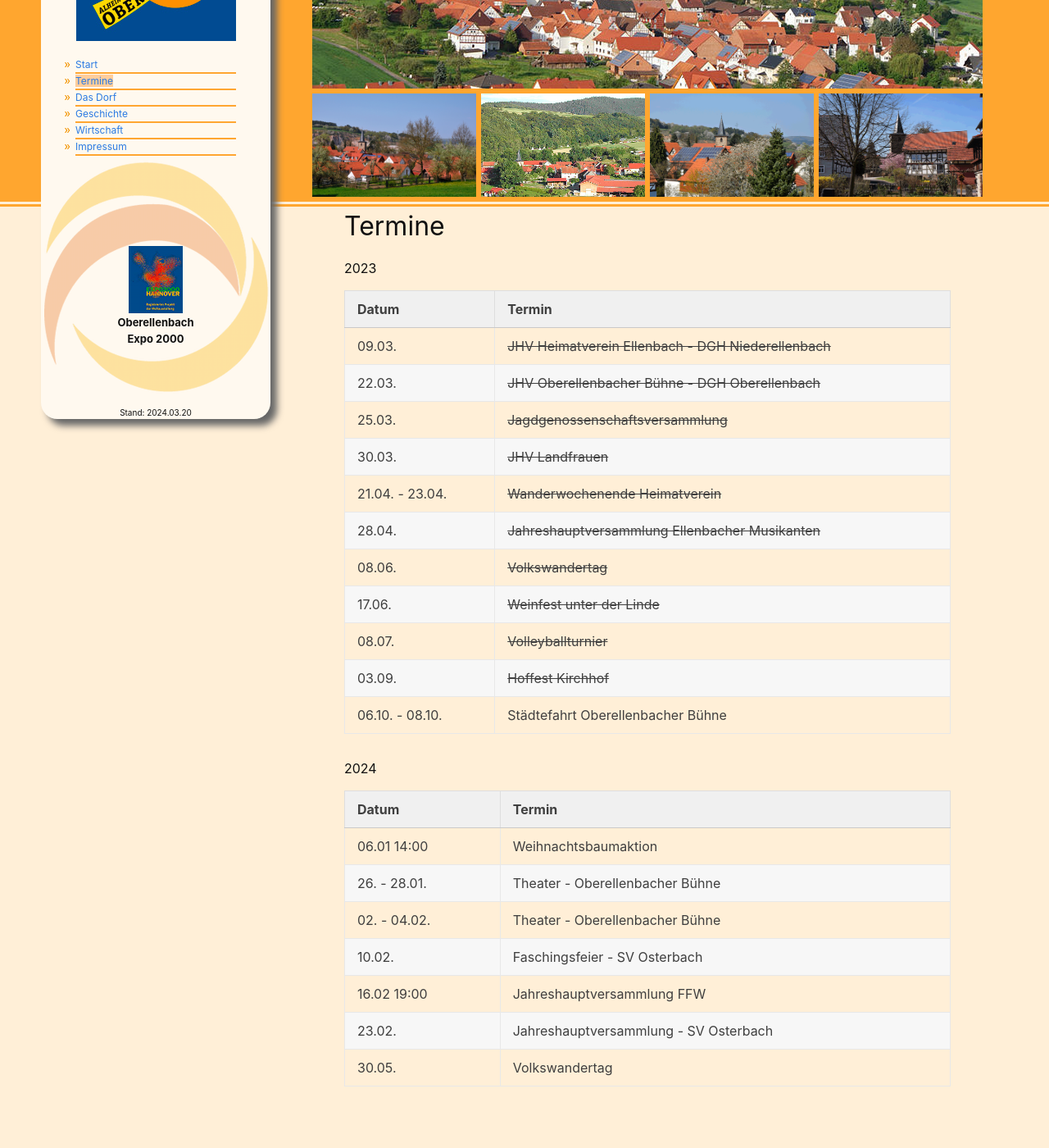
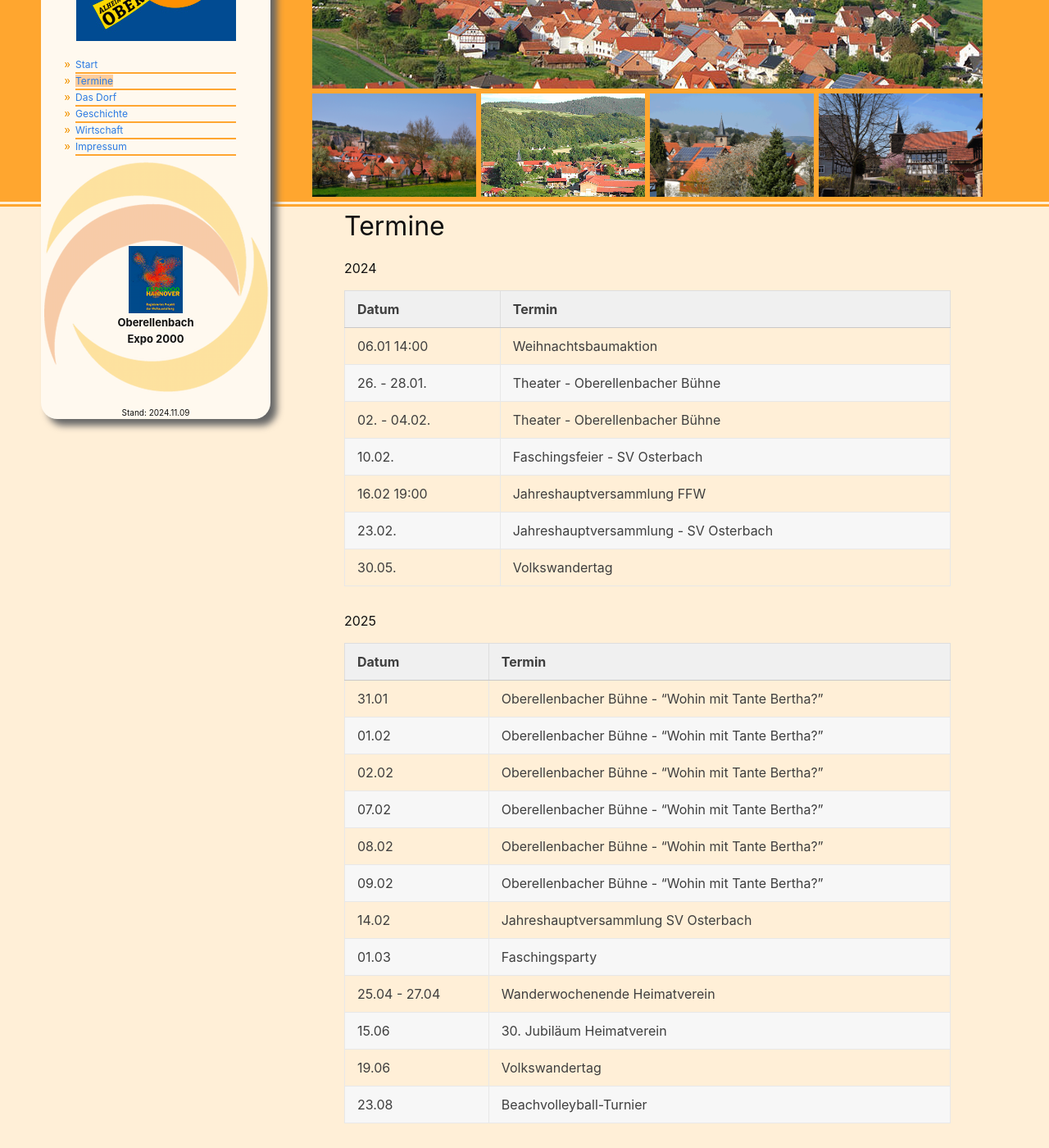
Before and after one commit to meydominic/oberellenbach-website, a Jekyll site: the page built from _page_collections/appointments/index.md, in a window 1280 px wide and 1400 px high, scrolled down 178 px. Shown: the whole window at 82% size. Built offline with Jekyll 4.4.1, drawn with Linux system fonts in a browser that asks for light colours; before the commit the page ends 1533 px from its top, so only the background shows below that.

Commit message:
Updated content

```diff
--- a/_config.yml
+++ b/_config.yml
@@ -25,7 +25,7 @@ description: >- # this means to ignore newlines until "baseurl:"
 baseurl: "/" # the subpath of your site, e.g. /blog
 url: "http://oberellenbach.de" # the base hostname & protocol for your site, e.g. http://example.com
 github_username:  meydominic
-version: 2024.03.20 # Version (Date) of latest revision
+version: 2024.11.09 # Version (Date) of latest revision
 
 # Build settings
 plugins:
--- a/_page_collections/appointments/index.md
+++ b/_page_collections/appointments/index.md
@@ -6,22 +6,6 @@ layout: home
 permalink: /termine
 ---
 
-
-2023
-
-| Datum | Termin |
-|--|--|
-| 09.03. | ~~JHV Heimatverein Ellenbach - DGH Niederellenbach~~ |
-| 22.03. | ~~JHV Oberellenbacher Bühne - DGH Oberellenbach~~ |
-| 25.03. | ~~Jagdgenossenschaftsversammlung~~ |
-| 30.03. | ~~JHV Landfrauen~~ |
-| 21.04. - 23.04. | ~~Wanderwochenende Heimatverein~~ |
-| 28.04. | ~~Jahreshauptversammlung Ellenbacher Musikanten~~ |
-| 08.06. | ~~Volkswandertag~~ |
-| 17.06. | ~~Weinfest unter der Linde~~ |
-| 08.07. | ~~Volleyballturnier~~ |
-| 03.09. | ~~Hoffest Kirchhof~~ |
-| 06.10. - 08.10. | Städtefahrt Oberellenbacher Bühne |
 
 2024
 
@@ -34,3 +18,20 @@ permalink: /termine
 | 16.02 19:00 | Jahreshauptversammlung FFW |
 | 23.02. | Jahreshauptversammlung - SV Osterbach |
 | 30.05. | Volkswandertag |
+
+2025
+
+| Datum | Termin |
+|--|--|
+| 31.01 | Oberellenbacher Bühne - "Wohin mit Tante Bertha?" |
+| 01.02 | Oberellenbacher Bühne - "Wohin mit Tante Bertha?" |
+| 02.02 | Oberellenbacher Bühne - "Wohin mit Tante Bertha?" |
+| 07.02 | Oberellenbacher Bühne - "Wohin mit Tante Bertha?" |
+| 08.02 | Oberellenbacher Bühne - "Wohin mit Tante Bertha?" |
+| 09.02 | Oberellenbacher Bühne - "Wohin mit Tante Bertha?" |
+| 14.02 | Jahreshauptversammlung SV Osterbach |
+| 01.03 | Faschingsparty |
+| 25.04 - 27.04 | Wanderwochenende Heimatverein |
+| 15.06 | 30. Jubiläum Heimatverein |
+| 19.06 | Volkswandertag |
+| 23.08 | Beachvolleyball-Turnier |
```
Also changed, not shown: Gemfile (+5 -5 lines), _page_collections/village/ortsbeirat.md (+1 -1 lines).
